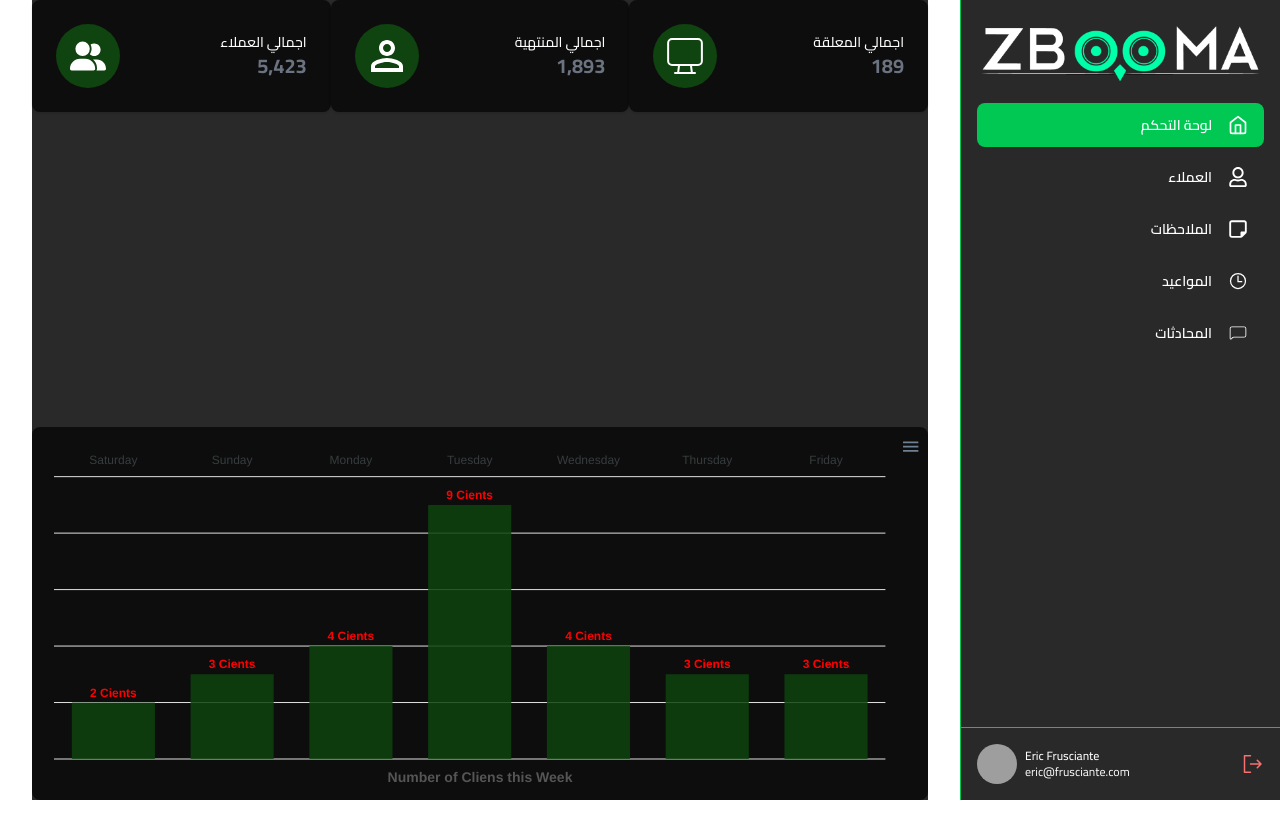
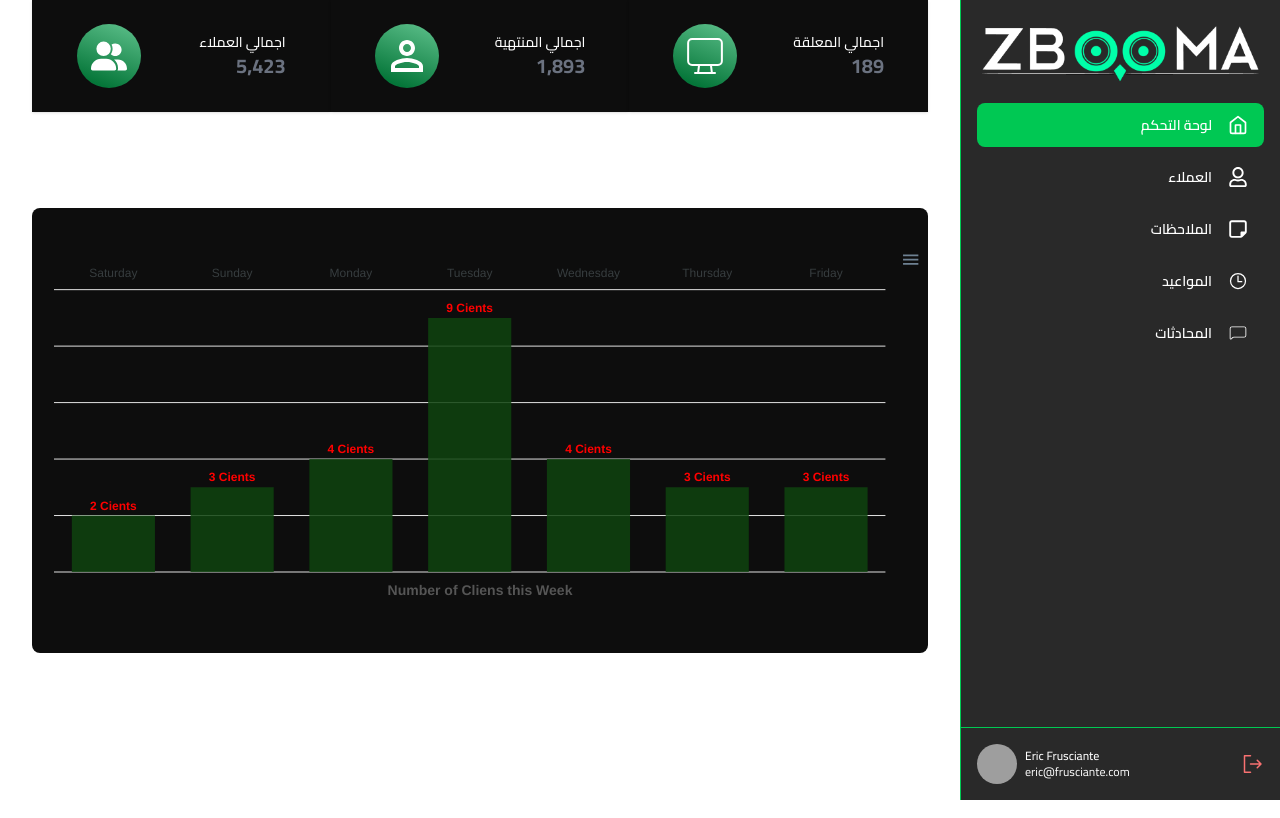
Before and after one commit to faresibrahim081/crm-system, a React (Vite) app: page / in a window 1280 px wide. Built offline with nearby package versions, Linux system fonts and the light colour scheme; grey boxes are pictures that could not be loaded.

Commit message:
finally ends

```diff
--- a/src/Components/AdminDashboard/Utilities/SideBar.jsx
+++ b/src/Components/AdminDashboard/Utilities/SideBar.jsx
@@ -1,4 +1,4 @@
-import React, { useState } from "react";
+import { useState } from "react";
 import logo1 from "../../../assets/Media/logo.png";
 import { LuHome } from "react-icons/lu";
 import { FaRegUser } from "react-icons/fa";
@@ -28,7 +28,7 @@ const SideBar = () => {
     <>
       {/* Mobile Menu Button */}
       <button
-        className="md:hidden fixed top-4 right-4 z-50 p-2 text-white bg-[#00c853] rounded-md"
+        className="md:hidden fixed z-50 p-2 text-white bg-[#00c853] rounded-md"
         onClick={() => setIsOpen(!isOpen)}
       >
         <FiMenu size={24} />
--- a/src/Components/AdminDashboard/dashboard/Graph.jsx
+++ b/src/Components/AdminDashboard/dashboard/Graph.jsx
@@ -94,7 +94,7 @@ const BarChart = () => {
 
   return (
     <div>
-      <div className="bg-[#0d0d0d] pt-2 rounded-lg" id="chart">
+      <div className="bg-[#0d0d0d] py-10 rounded-lg" id="chart">
         <ReactApexChart
           options={options}
           series={series}
--- a/src/Components/AdminDashboard/dashboard/Stats.jsx
+++ b/src/Components/AdminDashboard/dashboard/Stats.jsx
@@ -30,13 +30,13 @@ const DashboardHead = () => {
   ];
 
   return (
-    <div className="flex flex-col  items-center justify-center md:flex-row ">
+    <div className="flex flex-col items-center justify-center md:flex-row ">
       {stats.map((stat, index) => (
         <div
           key={index}
-          className="flex rounded-lg items-center justify-between w-screen p-6 space-x-4 bg-[#0d0d0d] shadow"
+          className="flex items-center justify-around w-screen p-6 space-x-4 bg-[#0d0d0d] shadow"
         >
-          <div className="flex items-center justify-center w-16 h-16 bg-[#0f430f] rounded-full">
+          <div className="flex items-center justify-center w-16 h-16 bg-[linear-gradient(201.18deg,_#5CBF8A_3.14%,_#057639_86.04%)] rounded-full">
             {stat.icon}
           </div>
           <div className="flex flex-col text-right justify-center">
--- a/src/Pages/AdminPages/AdminDashboardPage.jsx
+++ b/src/Pages/AdminPages/AdminDashboardPage.jsx
@@ -5,13 +5,13 @@ import SideBar from "../../Components/AdminDashboard/Utilities/SideBar";
 const AdminDashboardPage = () => {
   return (
     <div className="flex justify-between">
-      <div className="md:w-[70vw] flex flex-col justify-between bg-[#292929] mx-auto">
+      <div className= "w-full md:w-[70vw] flex flex-col gap-24 mx-auto">
         {/* Added margin-right to account for the sidebar */}
         <Stats />
         <Graph />
       </div>
       <div className="">
-      <SideBar /> {/* Sidebar now on the right */}
+      <SideBar />
       </div>
     </div>
   );
```
